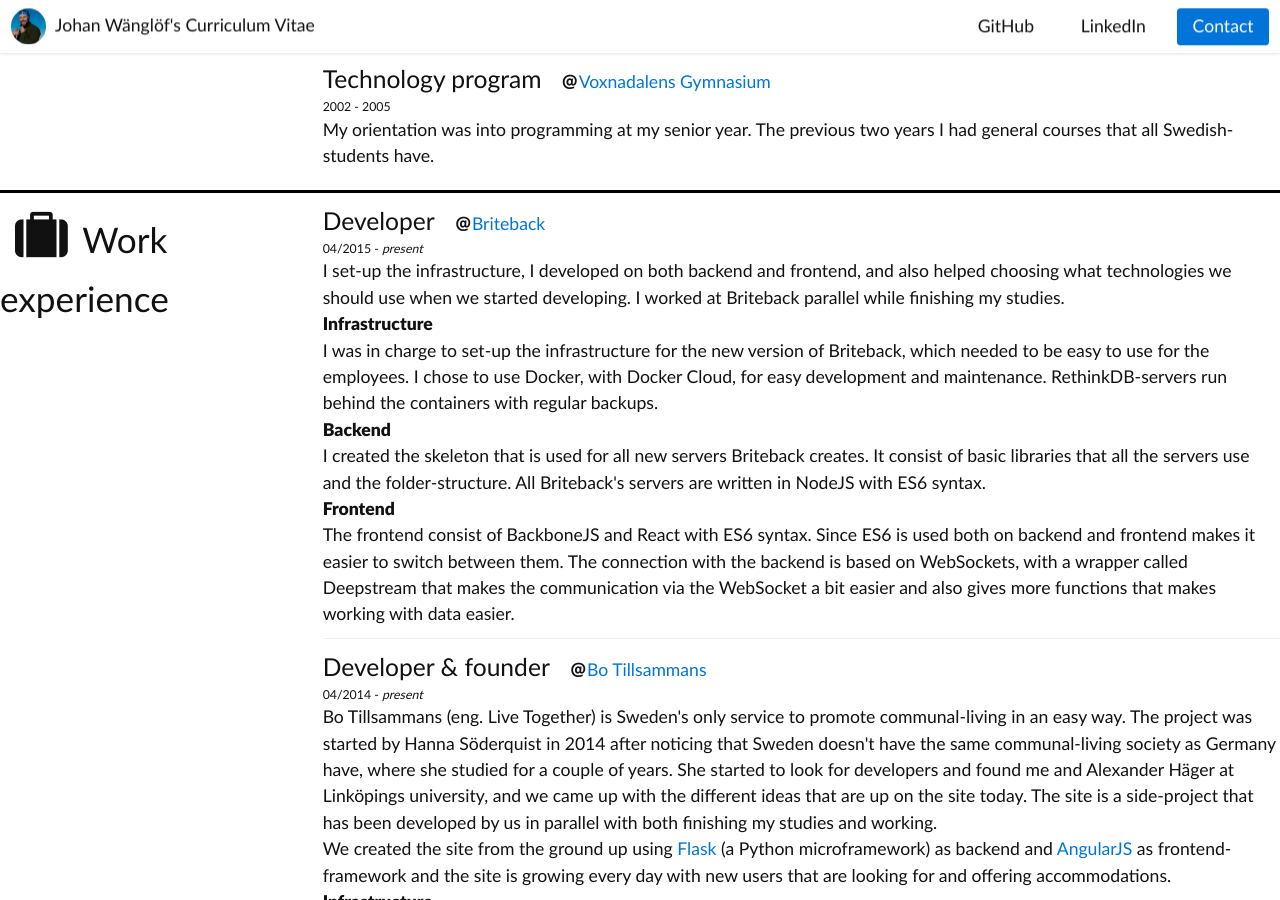
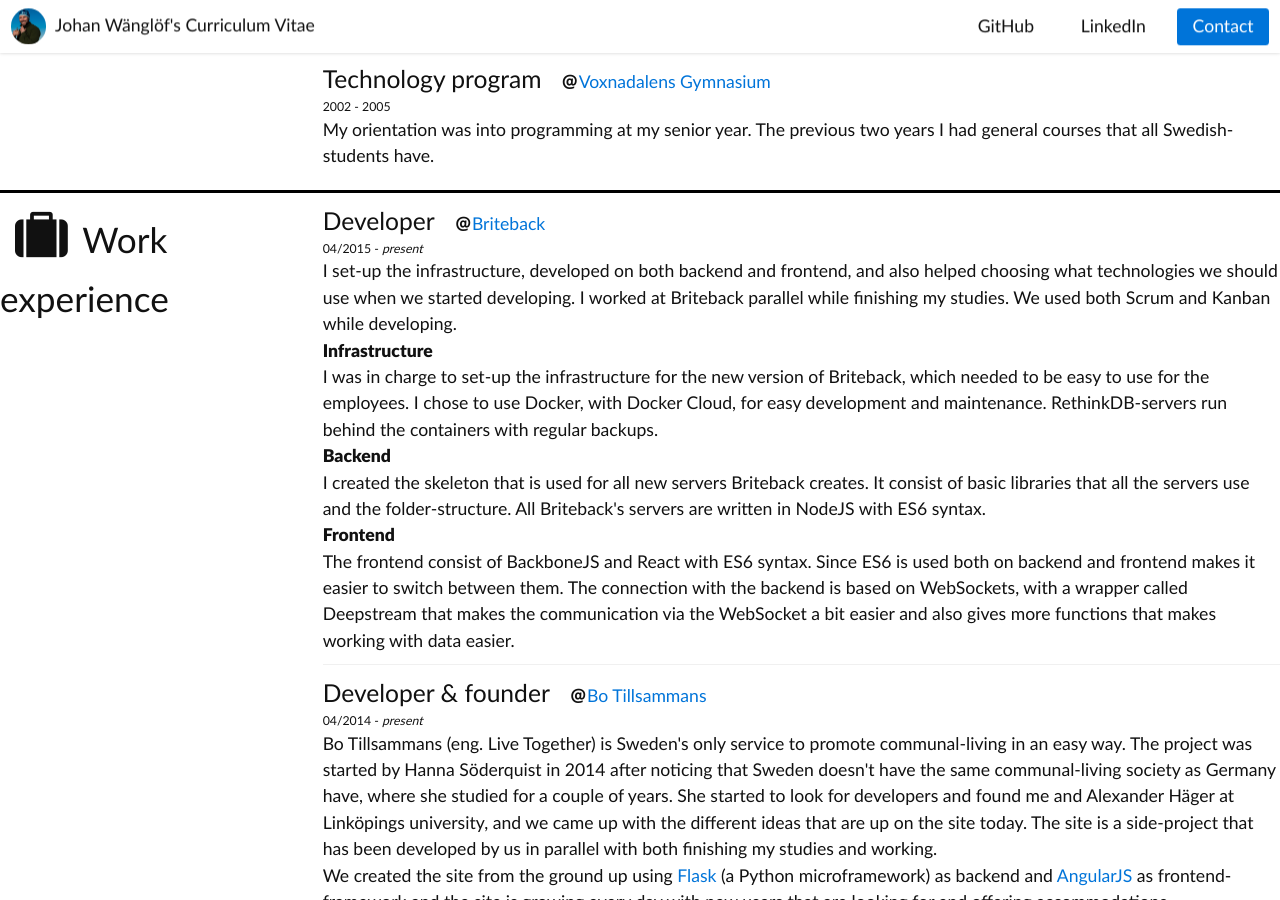
Before and after one commit to jwanglof/jwanglof.github.io, a Jekyll site: the page cv/index.html, which Jekyll copies as it is, in a window 1280 px wide and 900 px high, scrolled down 551 px. Built offline with Jekyll 4.4.1, drawn with Linux system fonts in a browser that asks for light colours.

Commit message:
Added agile to Briteback

```diff
--- a/cv/index.html
+++ b/cv/index.html
@@ -133,7 +133,7 @@
                         <span><i class="icon-at"></i><a href="https://briteback.com" target="_blank">Briteback</a></span>
                         <span>04/2015 - <i>present</i></span>
                     </div>
-                    I set-up the infrastructure, I developed on both backend and frontend, and also helped choosing what technologies we should use when we started developing. I worked at Briteback parallel while finishing my studies.
+                    I set-up the infrastructure, developed on both backend and frontend, and also helped choosing what technologies we should use when we started developing. I worked at Briteback parallel while finishing my studies. We used both Scrum and Kanban while developing.
                     <h4>Infrastructure</h4>
                     I was in charge to set-up the infrastructure for the new version of Briteback, which needed to be easy to use for the employees. I chose to use Docker, with Docker Cloud, for easy development and maintenance. RethinkDB-servers run behind the containers with regular backups.
 
```
